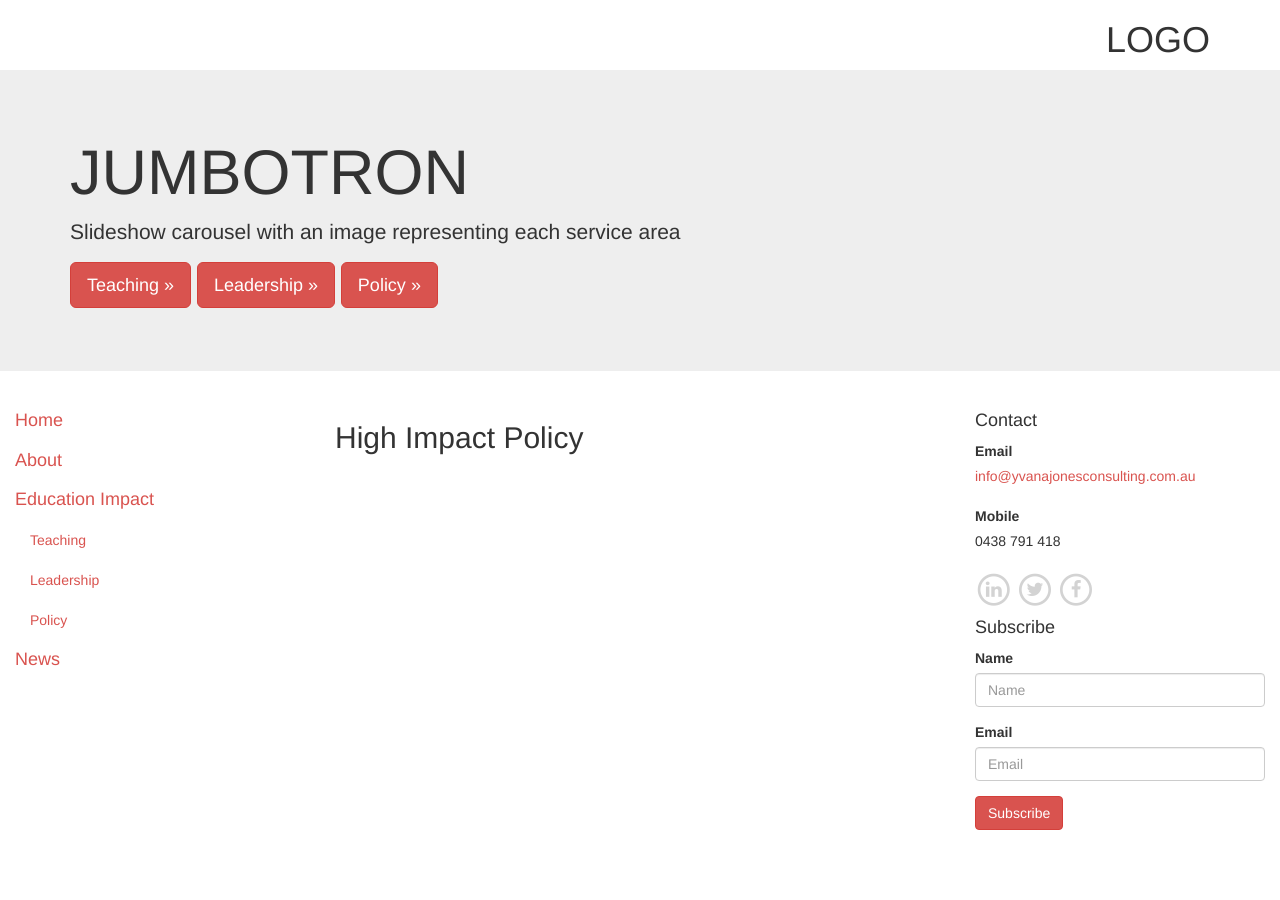
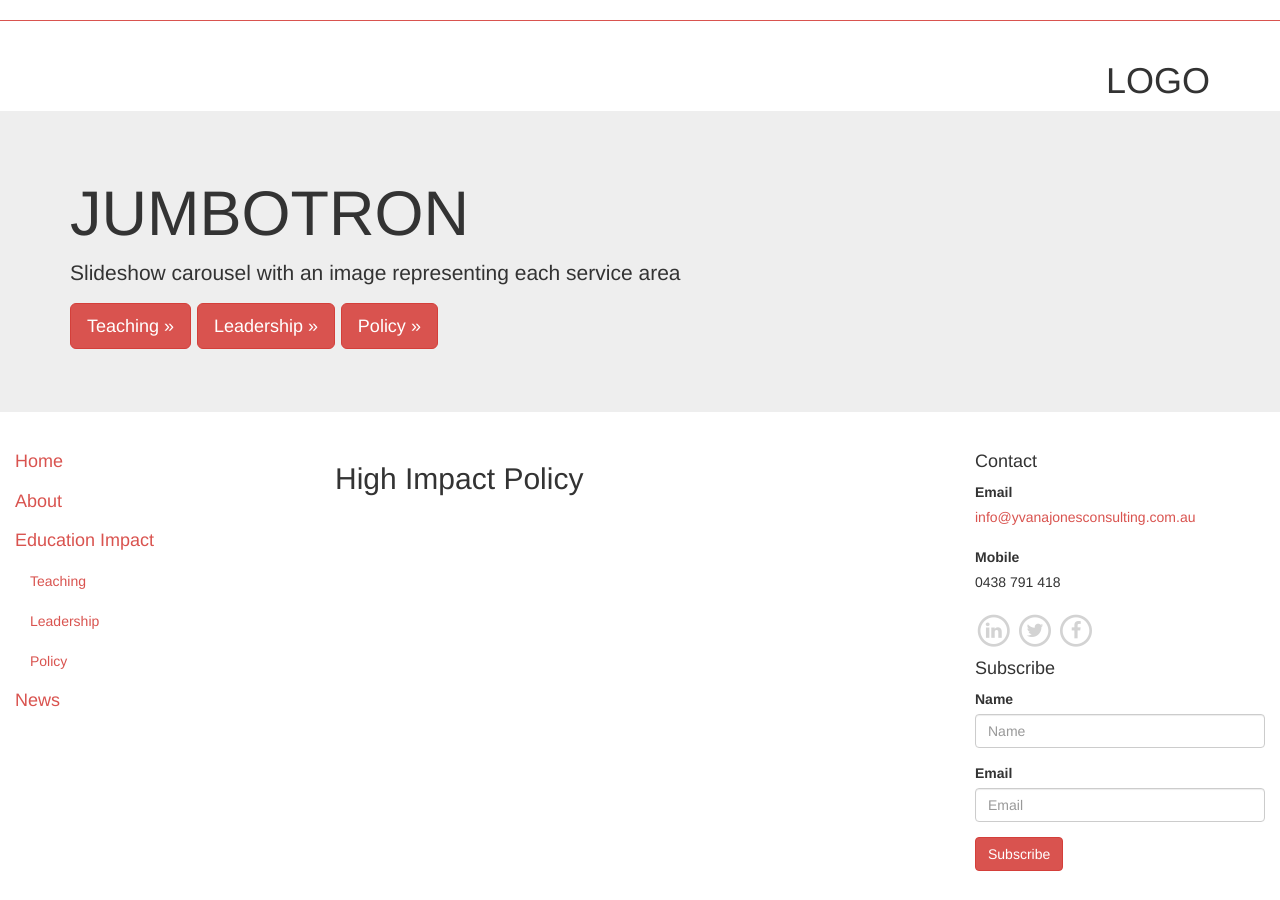
Before and after one commit to idm/idm.github.io, a Jekyll site: the page built from yjc/policy.md, in a window 1280 px wide. Built offline with Jekyll 4.4.1, drawn with Linux system fonts in a browser that asks for light colours; nearby versions of some CDN libraries.

Commit message:
add top red border

```diff
--- a/_layouts/yjc.html
+++ b/_layouts/yjc.html
@@ -29,6 +29,7 @@ a.btn-danger:link {
 </head>
 
 <body>
+<hr style="border-top-color:#d9534f;"/>
 <div class="container">
 <h1 style="text-align:right;">LOGO</h1>
 </div>
```
